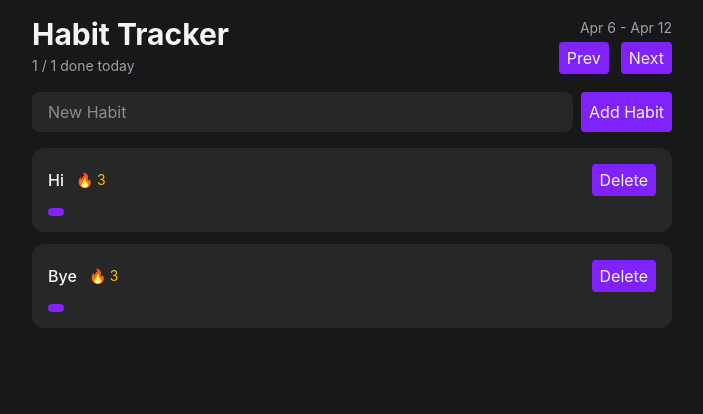
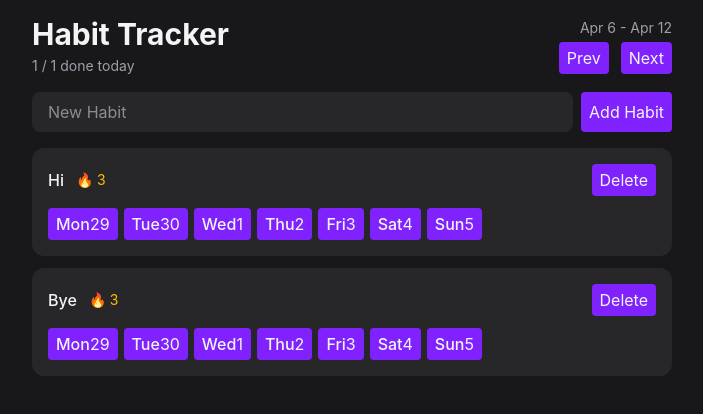
Before and after one commit to gnub33/react-habit_tracker, a React (Vite) app: page / in a window 1280 px wide. Shown: the top 414 px of the page, without its empty margins (288-991 px from the left). Built offline with nearby package versions, Linux system fonts and the light colour scheme.

Commit message:
days of week for list

```diff
--- a/package.json
+++ b/package.json
@@ -11,6 +11,7 @@
   },
   "dependencies": {
     "@tailwindcss/vite": "^4.3.2",
+    "date-fns": "^4.4.0",
     "react": "^19.2.7",
     "react-dom": "^19.2.7",
     "tailwindcss": "^4.3.2"
--- a/src/components/HabitList.tsx
+++ b/src/components/HabitList.tsx
@@ -1,3 +1,4 @@
+import { eachDayOfInterval, endOfWeek, format, startOfWeek } from "date-fns"
 import Button from "./Button"
 
 export function HabitList() {
@@ -26,7 +27,10 @@
 }
 
 function HabitItem( {habit}: HabitItemProps) {
-    const visibleDates = [new Date()]
+    const visibleDates = eachDayOfInterval({
+        start: startOfWeek(new Date(), {weekStartsOn: 1}),
+        end: endOfWeek(new Date(), {weekStartsOn: 1}),
+    })
     return <div className="rounded-xl bg-zinc-800 p-4 flex flex-col gap-3">
         <div className="flex items-center justify-between">
             <div className="flex gap-3 items-center">
@@ -38,7 +42,8 @@
         <div className="flex gap-1.5">
             {visibleDates.map(date => (
                 <Button key={date.toISOString()}>
-                    <span className="font-medium"></span>
+                    <span className="font-medium">{format(date, "EEE")}</span>
+                    <span>{format(date, "d")}</span>
                 </Button>
             ))}
         </div>
```
Also changed, not shown: 1 other file (tests, documents, lock files or other folders).
